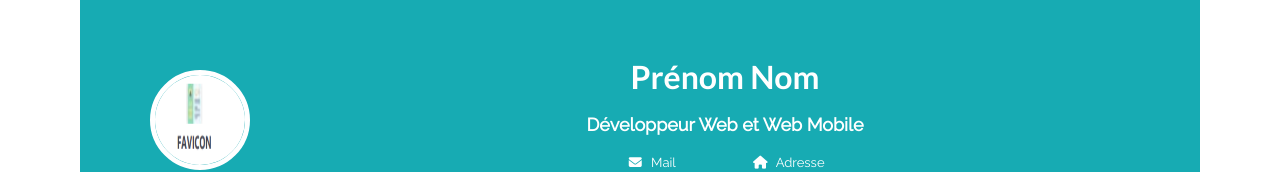
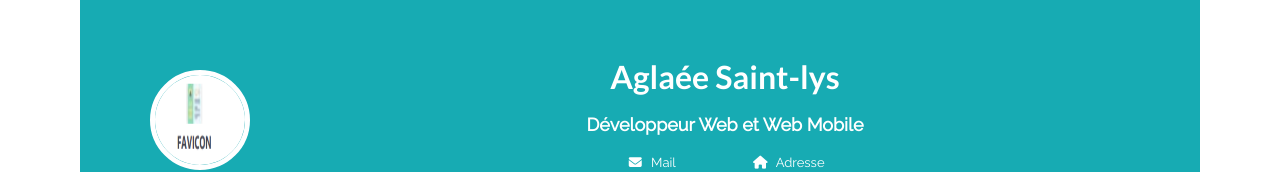
Before and after one commit to Amb0812/Devoir-CV-HTML-CSS, a plain HTML site: page index.html in a window 1280 px wide. Shown: the top 172 px of the page. Drawn offline with Linux system fonts and the light colour scheme; files whose address does not match are found by name.

Commit message:
modification h1 dans index.html -#1

```diff
--- a/index.html
+++ b/index.html
@@ -18,7 +18,7 @@
         </a>
 
         <div class="en-tete-text">
-            <h1>Prénom Nom</h1>
+            <h1>Aglaée Saint-lys</h1>
             <p>Développeur Web et Web Mobile</p>
 
             <address>
```
